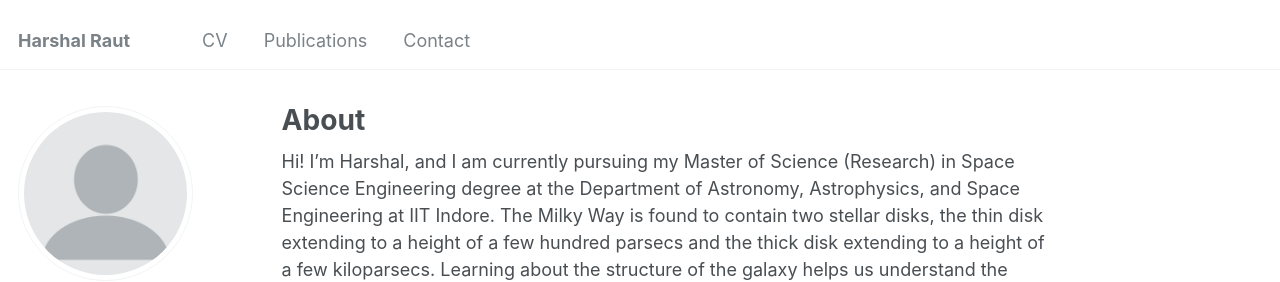
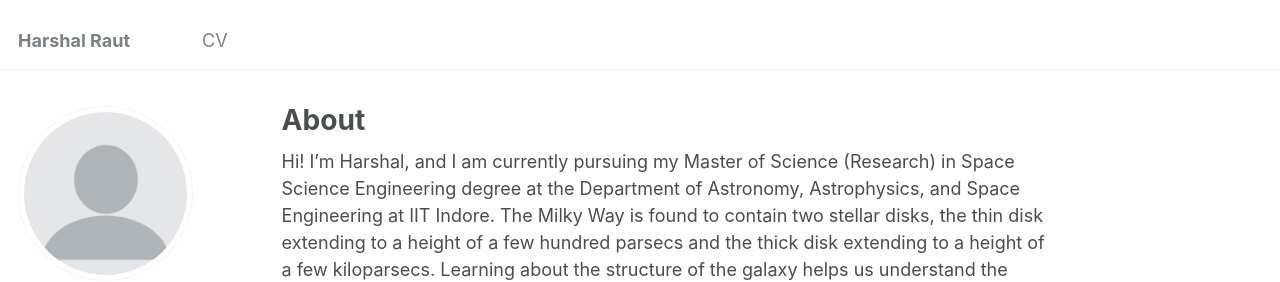
Before and after one commit to rautharshal/rautharshal.github.io, a Jekyll site: the page built from _pages/about.md, in a window 1280 px wide. Shown: the top 282 px of the page. Built offline with Jekyll 4.4.1, drawn with Linux system fonts in a browser that asks for light colours; some web fonts are replaced.

Commit message:
Update navigation.yml

```diff
--- a/_data/navigation.yml
+++ b/_data/navigation.yml
@@ -8,11 +8,9 @@ main:
   - title: "CV"
     url: /cv/
 
-  - title: "Publications"
-    url: /publications/
+  #- title: "Publications"
+   # url: /publications/
 
-  - title: "Contact"
-    url: /contact/
   #- title: "Talks"
    # url: /talks/
 
```
